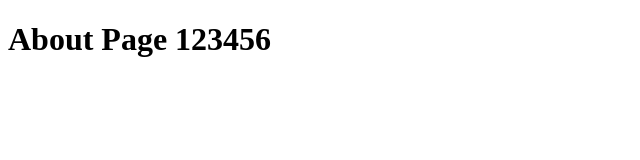
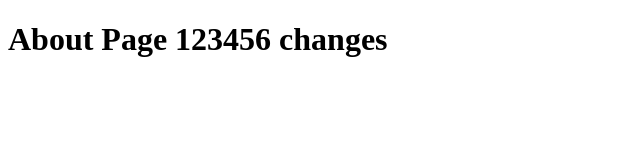
Before and after one commit to VijayP2162/Demo, a plain HTML site: page about.html in a window 1280 px wide. Shown: the whole page, without its empty margins (0-640 px from the left). Drawn offline with Linux system fonts and the light colour scheme.

Commit message:
This about page

```diff
--- a/about.html
+++ b/about.html
@@ -6,6 +6,6 @@
     <title>Document</title>
 </head>
 <body>
-    <h1>About Page 123456</h1>
+    <h1>About Page 123456 changes</h1>
 </body>
 </html>
```
